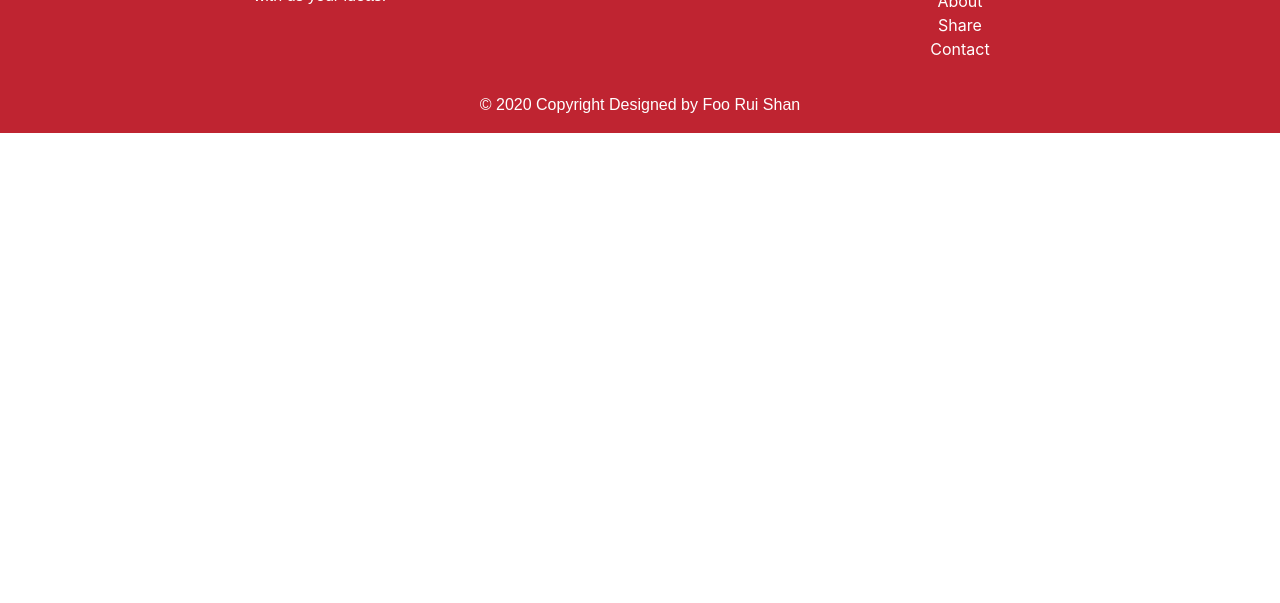
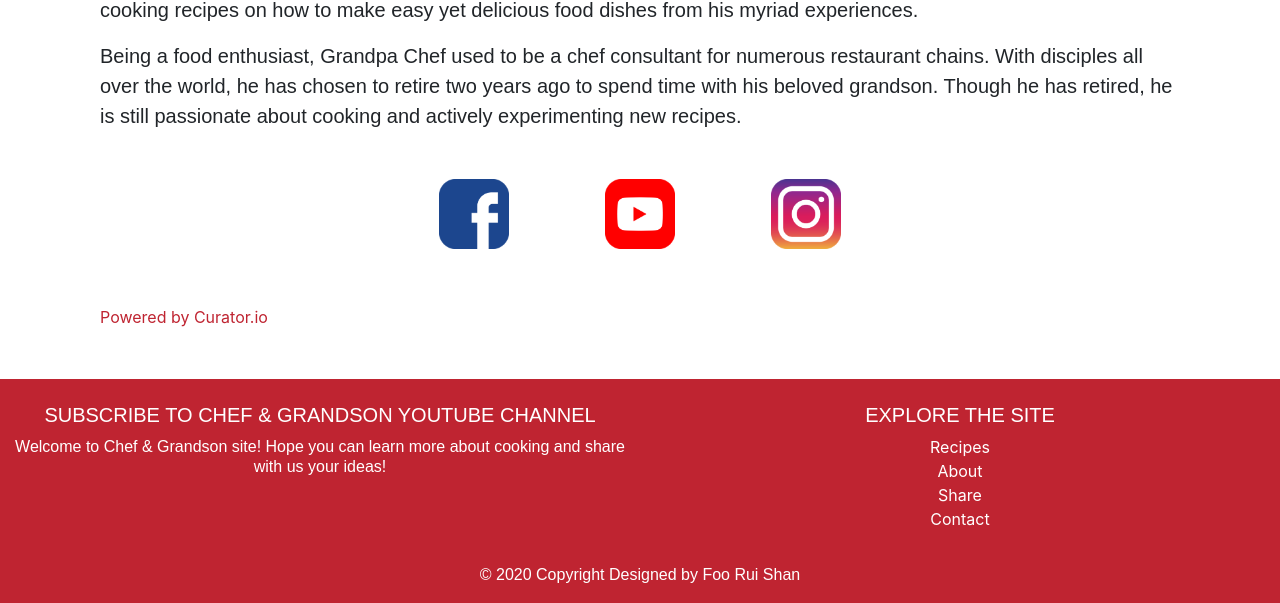
Before and after one commit to Code-Institute-Submissions/Minirazs-project3_inspirationalrecipebook, a Flask app: template templates/about.template.html in a window 1280 px wide. Shown: the part 541-1144 px from the top of the page. Before the commit the page ends 674 px from the top, so only its background shows below. Run offline with Flask 2, Linux system fonts and the light colour scheme; the template is opened without the code that fills it, so the values that code supplies are empty; some libraries are stand-ins or nearby versions; some web fonts are replaced.

Commit message:
added About page

```diff
--- a/app.py
+++ b/app.py
@@ -291,11 +291,9 @@
     return redirect(url_for('show_recipes'))
 
 
-# @app.route('/recipe')
-# def show_recipes():
-#     all_recipes = db.recipes.find()
-#     print(all_recipes)
-#     return render_template('all_recipes.template.html', all_recipes=all_recipes)
+@app.route('/about')
+def show_about():
+    return render_template('about.template.html')
 
 # "magic code" -- boilerplate
 # if __name__ == '__main__':
--- a/static/css/style.css
+++ b/static/css/style.css
@@ -256,6 +256,24 @@
     border-radius: .5em;
 }
 
+/* social media icons */
+.socialmedia {
+    display: flex;
+    justify-content: center;
+    margin-top: 3rem;
+    margin-bottom: 3.5rem;
+}
+
+.icon {
+    width: 70px;
+    margin: 0 3rem;
+}
+
+.icon:hover {
+    position: relative;
+    bottom: 2px;
+}
+
 /* Select dropdown */
 .select-css {
 	display: block;
--- a/templates/about.template.html
+++ b/templates/about.template.html
@@ -1,8 +1,45 @@
 {% extends 'base.template.html' %}
 
 {%block content %}
+<!-- About us -->
+<section id ='about' class="col-12 col-md-12 col-lg-12">
+    <h2 class='title'>About Us</h2>
 
+    <p>Welcome to the Chef and Grandson's website! Grandpa Chef hopes to pass on his culinary skills to his Grandson and inspire those who would like to learn and improve their cooking skills. He is a Hainanese and he enjoys sharing his unique cooking recipes on how to make easy yet delicious food dishes from his myriad experiences.</p>
 
+    <p>Being a food enthusiast, Grandpa Chef used to be a chef consultant for numerous restaurant chains. With disciples all over the world, he has chosen to retire two years ago to spend time with his beloved grandson. Though he has retired, he is still passionate about cooking and actively experimenting new recipes.</p>
 
+    <!-- Social media links -->
+    <div class='socialmedia'>
+        <a href="https://www.facebook.com/chefngrandson" title="Like us on Facebook!" target='_blank'><img class='icon' src='{{url_for('static', filename='img/fb_icon.png')}}' title="Like us on Facebook!" alt="Facebook: @chefngrandson"/></a>
+        <a href="https://www.youtube.com/c/ChefGrandson" title="Subscribe so you won't miss our new recipes!" target='_blank'><img class='icon' src='{{url_for('static', filename='img/yt_icon.png')}}' title="Subscribe so you won't miss our new recipes!" alt="Youtube channel id: UC5gmNs7t3Wmjs9nI8wc54-Q"/></a>
+        <a href="https://www.instagram.com/chefngrandson/" title="View our latest photos on Instagram!" target='_blank'><img class='icon' src='{{url_for('static', filename='img/ig_icon.png')}}' title="View our latest photos on Instagram!" alt="Instagram: chefngrandson"/></a>
+    </div>
+</section>
+
+<!-- Instagram feed -->
+<section id='instagram'>
+    <h2 class='title'></h2>
+    <div class="col-12 col-md-12 col-lg-12">
+        <div id="curator-feed-default-feed-layout">
+            <a href="https://curator.io" target="_blank" class="crt-logo crt-tag">
+                Powered by Curator.io
+            </a>
+        </div>
+    </div>
+</section>
+
+<script>
+    /* curator-feed-default-feed-layout */
+    newFunction();
+
+    function newFunction() {
+    (function () {
+        var i, e, d = document, s = "script"; i = d.createElement("script"); i.async = 1;
+        i.src = "https://cdn.curator.io/published/ecf43557-6c9c-4f9d-b55b-a820a043eff0.js";
+        e = d.getElementsByTagName(s)[0]; e.parentNode.insertBefore(i, e);
+    })();
+    }
+</script>
 
 {%endblock%}
--- a/templates/base.template.html
+++ b/templates/base.template.html
@@ -35,7 +35,7 @@
               <a href="{{ url_for('show_recipes')}}" class="nav-link">Recipes</a>
             </li>
             <li class="nav-item">
-              <a class="nav-link" href="#" class="nav-link">About</a>
+              <a class="nav-link" href="{{ url_for('show_about')}}" class="nav-link">About</a>
             </li>
             <li class="nav-item">
               <a href="{{ url_for('show_create_recipes')}}" class="nav-link">Share</a>
--- a/templates/edit_recipe.template.html
+++ b/templates/edit_recipe.template.html
@@ -82,6 +82,7 @@
     <br>
     <br>
     <div>
+        <br>
         <label class="form-label"><h5>YouTube Video URL</h5></label>
         <h6>Paste the <b>Embedded Youtube Link</b> found under Embed of the Share function. Only URL that begins with <i>https://www.youtube.com/embed/</i> is accepted, e.g.
             <i>https://www.youtube.com/embed/MO_Nh6Fc_0E</i></h6>
@@ -119,7 +120,7 @@
     <br>
     <input type="submit" value="Submit" class="btn btn-success button button-font buttons"/>
 
-    <a href="{{ url_for('show_recipe', recipe_id=recipe._id ) }}" class="btn btn-primary button button-font">Back to this Recipe</a>
+    <a href="{{ url_for('show_recipe', recipe_id=recipe._id ) }}" class="btn btn-primary button button-font buttons">Back to this Recipe</a>
 </form>
 
 <script src="https://widget.cloudinary.com/v2.0/global/all.js" type="text/javascript"></script>
```
